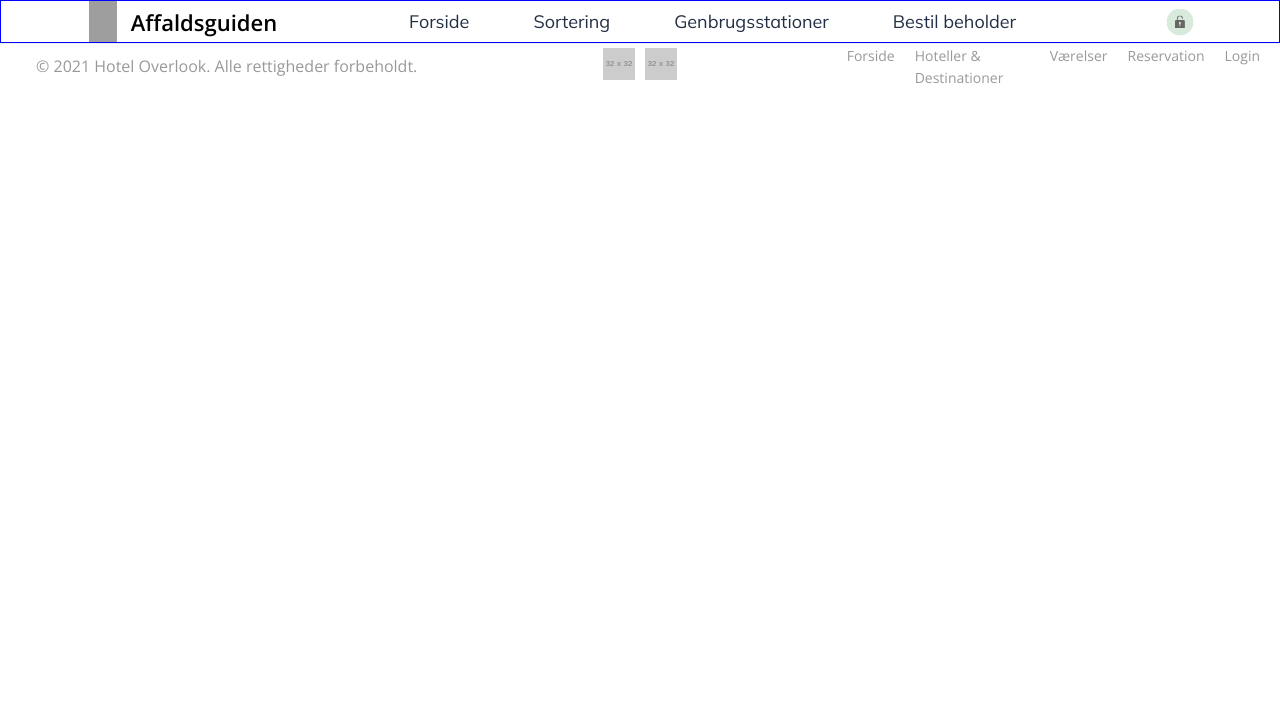
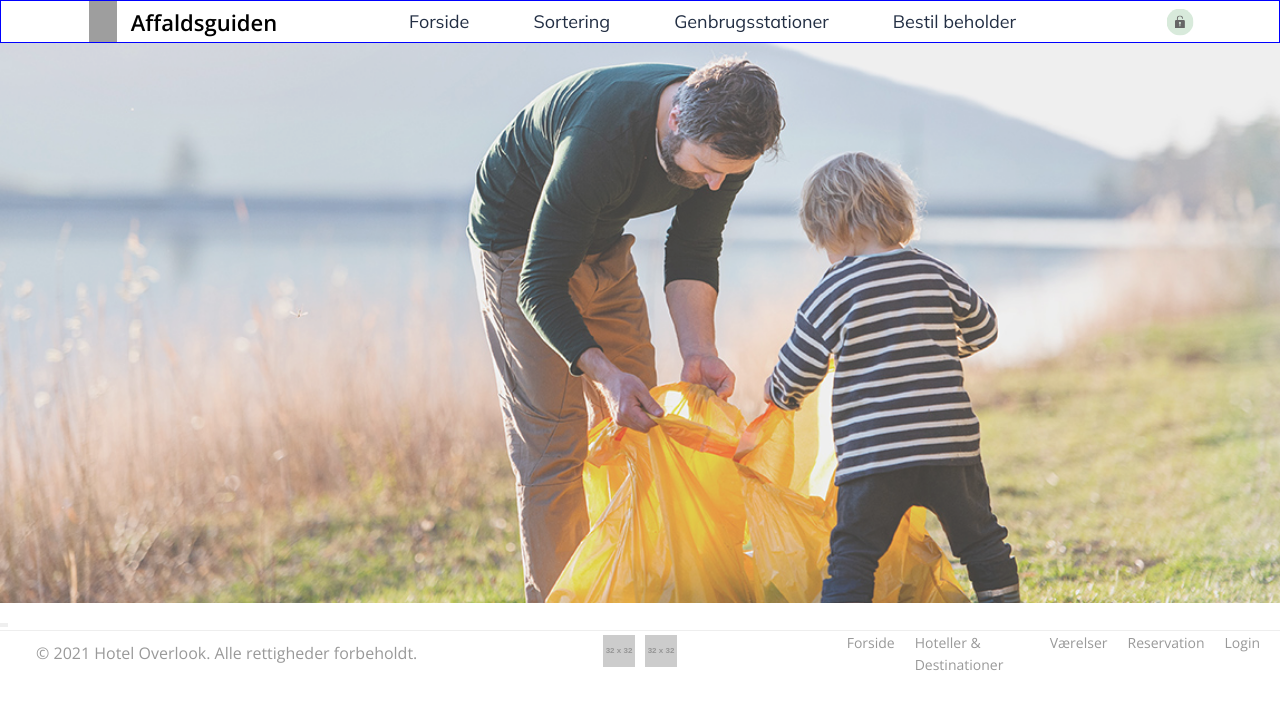
Before and after one commit to katrinedelrosario/trashguide, a React (Vite) app: page / in a window 1280 px wide. Shown: the top 708 px of the page. Built offline with nearby package versions, Linux system fonts and the light colour scheme; grey boxes are pictures that could not be loaded.

Commit message:
created slider

```diff
--- a/src/components/slider/slider.jsx
+++ b/src/components/slider/slider.jsx
@@ -1,31 +1,42 @@
 import { useEffect, useState } from "react"
 import { useFetch } from "../../hooks/useFetch"
 import style from "../slider/slider.module.scss"
-import { filterSliderImages } from "../../helpers/filterSliderImages"
+import forrestTrash from "../../assets/images/slideshow/affald-skov-1.jpg"
+import beachTrash from "../../assets/images/slideshow/affald-strand-2.jpg"
+import paintCans from "../../assets/images/slideshow/malerspande.jpg"
+//import prevArrow from '../../assets/images/layout/icon-arrow-left.svg'
+//import nextArrow from '../../assets/images/layout/icon-arrow-right.svg'
+
 
 export const Slider = () => {
 
-    const images = useFetch ('http://localhost:4000/imagelist')
+    const images = [
+        {id: 1, filename: forrestTrash, title: 'trash in forrest'},
+        {id: 2, filename: beachTrash, title: 'trash on beach'},
+        {id: 3, filename: paintCans, title: 'painting cans outside'}
+    ]
+
     const [slideIndex, setSlideIndex] = useState(0)
-    const filteredImages = filterSliderImages(images)
-    //console.log(images);
 
     useEffect(() => {
         const timer = setTimeout(() => {
-            setSlideIndex(prevIndex => (prevIndex + 1) % filteredImages.length)
-        }, 100000) // 3000 images changes every 3sec
+            setSlideIndex(prevIndex => (prevIndex + 1) % images.length)
+        }, 5000)
         return () => clearTimeout(timer)
-    }, [slideIndex, filteredImages])
+    }, [slideIndex, images])
 
+    const nextSlide = () => {
+        setSlideIndex((prevIndex) => (prevIndex + 1) % images.length)
+    }
 
-    useEffect(() => {
-        console.log('Filtered Images:', filteredImages);
-    }, [filteredImages]);
+    const prevSlide = () => {
+        setSlideIndex((prevIndex) => (prevIndex -1 + images.length) % images.length)
+    }
 
     return (
         <div className={style.sliderContainer}>
-            {filteredImages.map((image, index) => (
-                <div key={image.id || index} className={
+            {images.map((image, index) => (
+                <div key={image.id} className={
                     `${style.slides}
                     ${style.fade}
                     ${index === slideIndex ? style.display: ''}`}>
@@ -33,6 +44,12 @@ export const Slider = () => {
                         <img src={image.filename} alt={image.title}  />
                 </div>
             ) )}
+            <button onClick={prevSlide} className={style.prev}>
+                {/* <img src={prevArrow} alt="arrow pointing left" /> */}
+            </button>
+            <button onClick={nextSlide} className={style.next}>
+                {/* <img src={nextArrow} alt="arrow pointing right" /> */}
+            </button>
         </div>
     )
 }
--- a/src/pages/frontpage/frontpage.jsx
+++ b/src/pages/frontpage/frontpage.jsx
@@ -1,6 +1,10 @@
+import { Slider } from "../../components/slider/slider"
+
 export const Frontpage = () => {
 
     return (
-        <div></div>
+        <>
+        <Slider/>
+        </>
     )
 }
```
